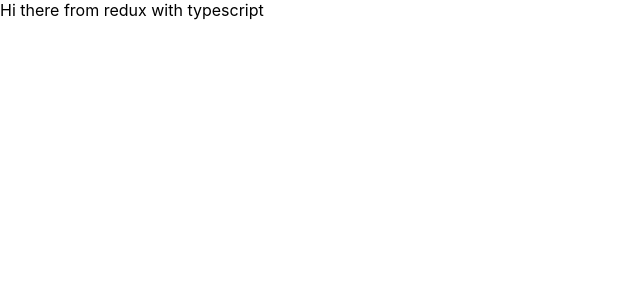
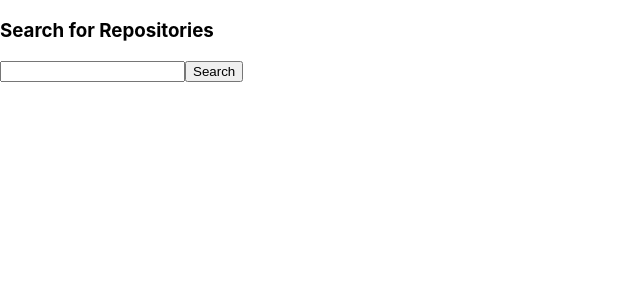
Before and after one commit to na-lin/React-with-Typescript, a React (Create React App) app in the folder redux-tyepscript/: page / in a window 1280 px wide. Shown: the top 300 px of the page, without its empty margins (0-640 px from the left). Built offline with nearby package versions, Linux system fonts and the light colour scheme.

Commit message:
create component with event handler

```diff
--- a/redux-tyepscript/src/components/App.tsx
+++ b/redux-tyepscript/src/components/App.tsx
@@ -1,7 +1,14 @@
 import React from "react";
 
-function App() {
-  return <div className="App">Hi there from redux with typescript</div>;
-}
+import RepositoriesList from "./RepositoriesList";
+
+const App: React.FC = () => {
+  return (
+    <div>
+      <h3>Search for Repositories</h3>
+      <RepositoriesList />
+    </div>
+  );
+};
 
 export default App;
--- /dev/null
+++ b/redux-tyepscript/src/components/RepositoriesList.tsx
@@ -0,0 +1,25 @@
+import React, { useState } from "react";
+
+const RepositoriesList: React.FC = () => {
+  const [term, setTerm] = useState("");
+
+  const handleChange = (event: React.ChangeEvent<HTMLInputElement>) => {
+    setTerm(event.target.value);
+  };
+
+  const handleSubmit = (event: React.FormEvent<HTMLFormElement>) => {
+    event.preventDefault();
+    console.log("submit");
+  };
+
+  return (
+    <div>
+      <form onSubmit={handleSubmit}>
+        <input value={term} onChange={handleChange} />
+        <button>Search</button>
+      </form>
+    </div>
+  );
+};
+
+export default RepositoriesList;
```
